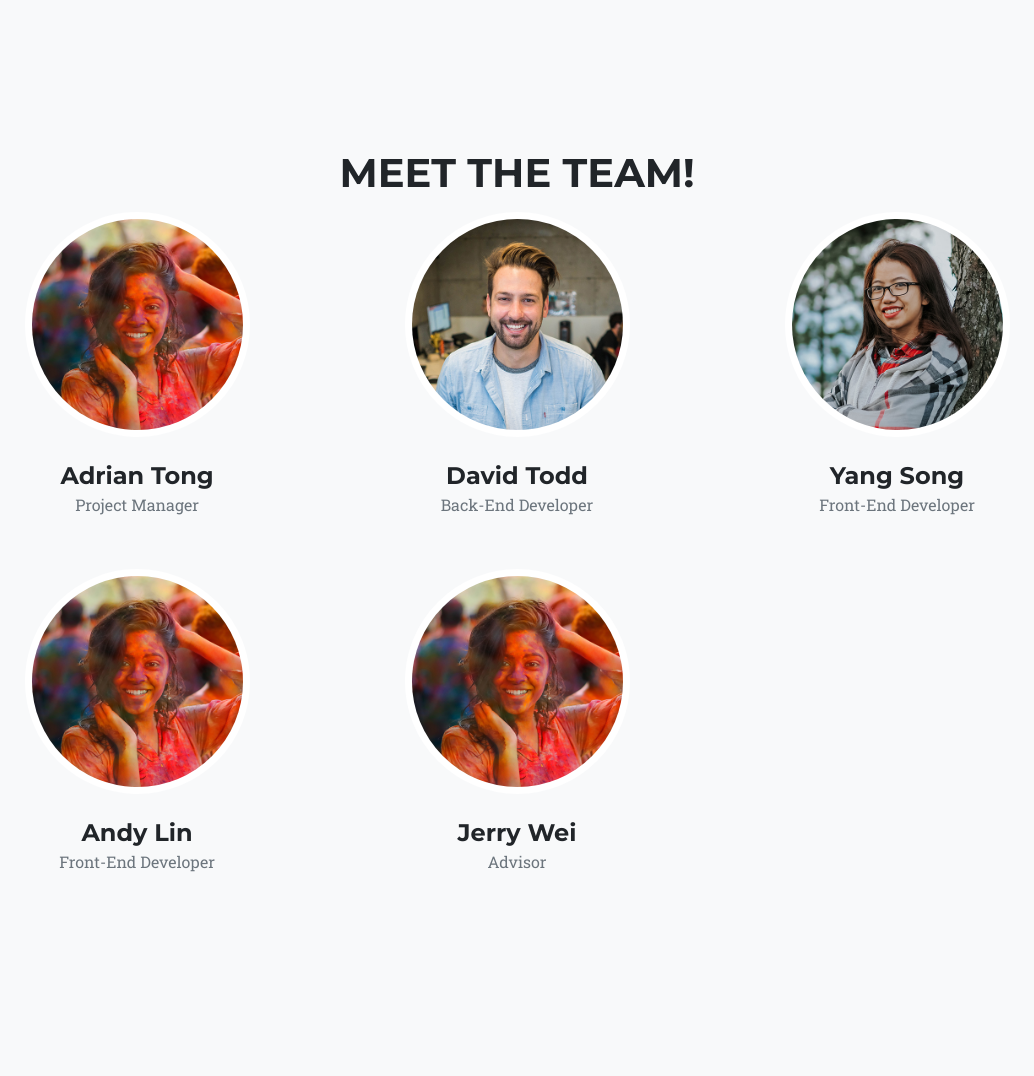
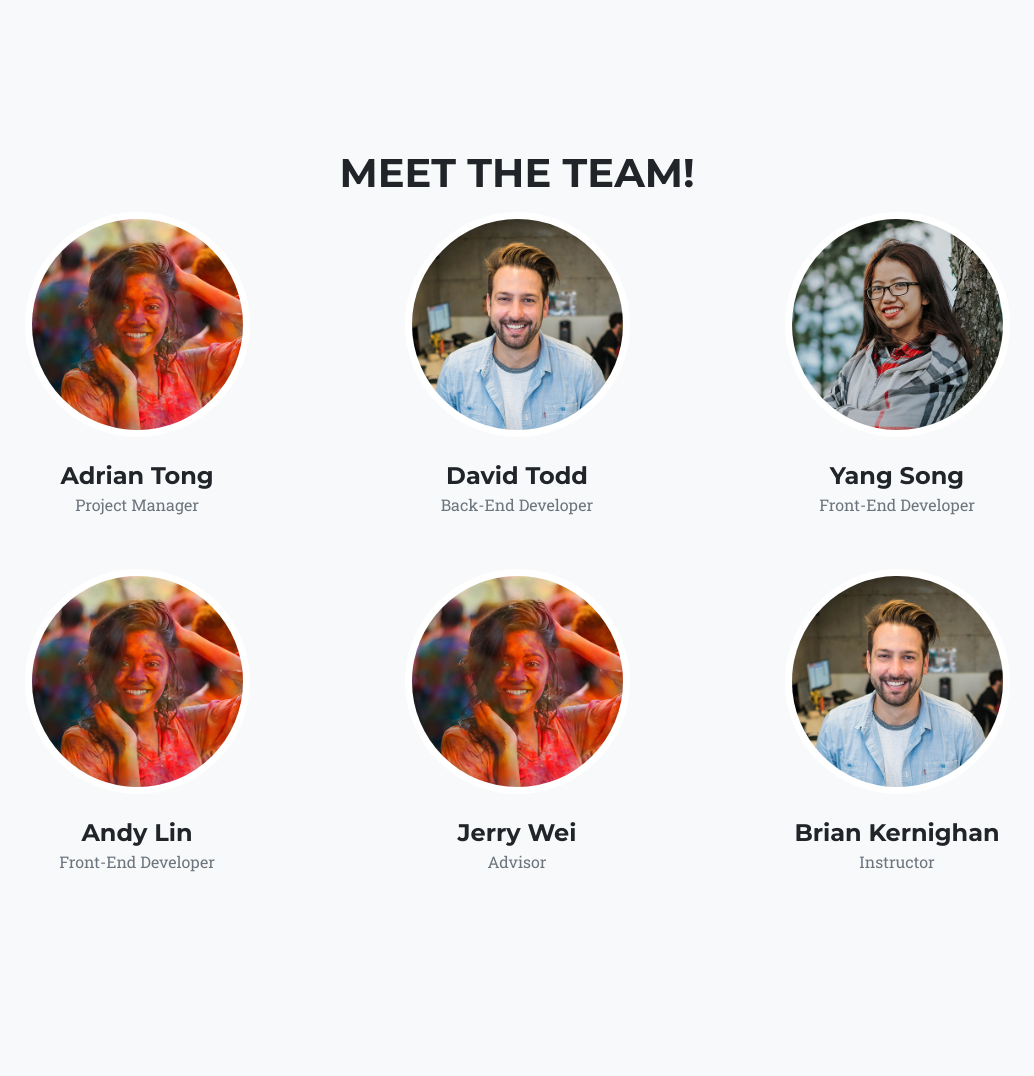
Before and after one commit to DavidTodd26/ClassMaps, a Django app: page /about/ in a window 1280 px wide. Shown: the part 2889-3965 px from the top of the page, without its empty margins (123-1157 px from the left). Run offline with Django 3.2, Linux system fonts and the light colour scheme; the visitor is signed in with stand-in values (Sample User, id 1); some libraries are stand-ins or nearby versions; some web fonts are replaced.

Commit message:
add bwk to team

```diff
--- a/classes/templates/classes/about.html
+++ b/classes/templates/classes/about.html
@@ -215,6 +215,13 @@
               <p class="text-muted">Advisor</p>
             </div>
           </div>
+          <div class="col-sm-4" >
+            <div class="team-member">
+              <img class="mx-auto rounded-circle" src="{% static 'classes/img/team/2.jpg' %}" alt="">
+              <h4>Brian Kernighan</h4>
+              <p class="text-muted">Instructor</p>
+            </div>
+          </div>
         </div>
       </div>
     </section>
```
